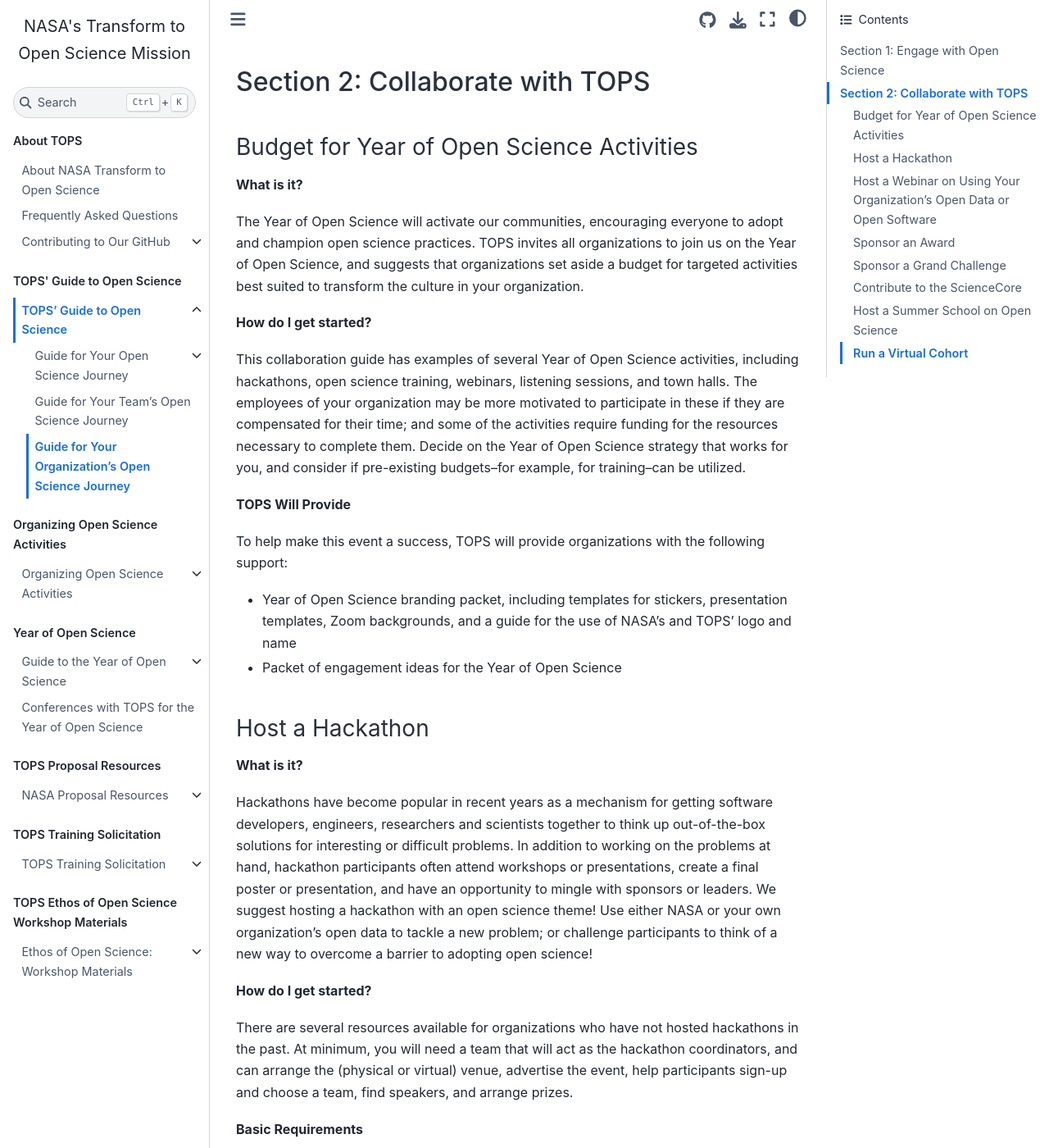
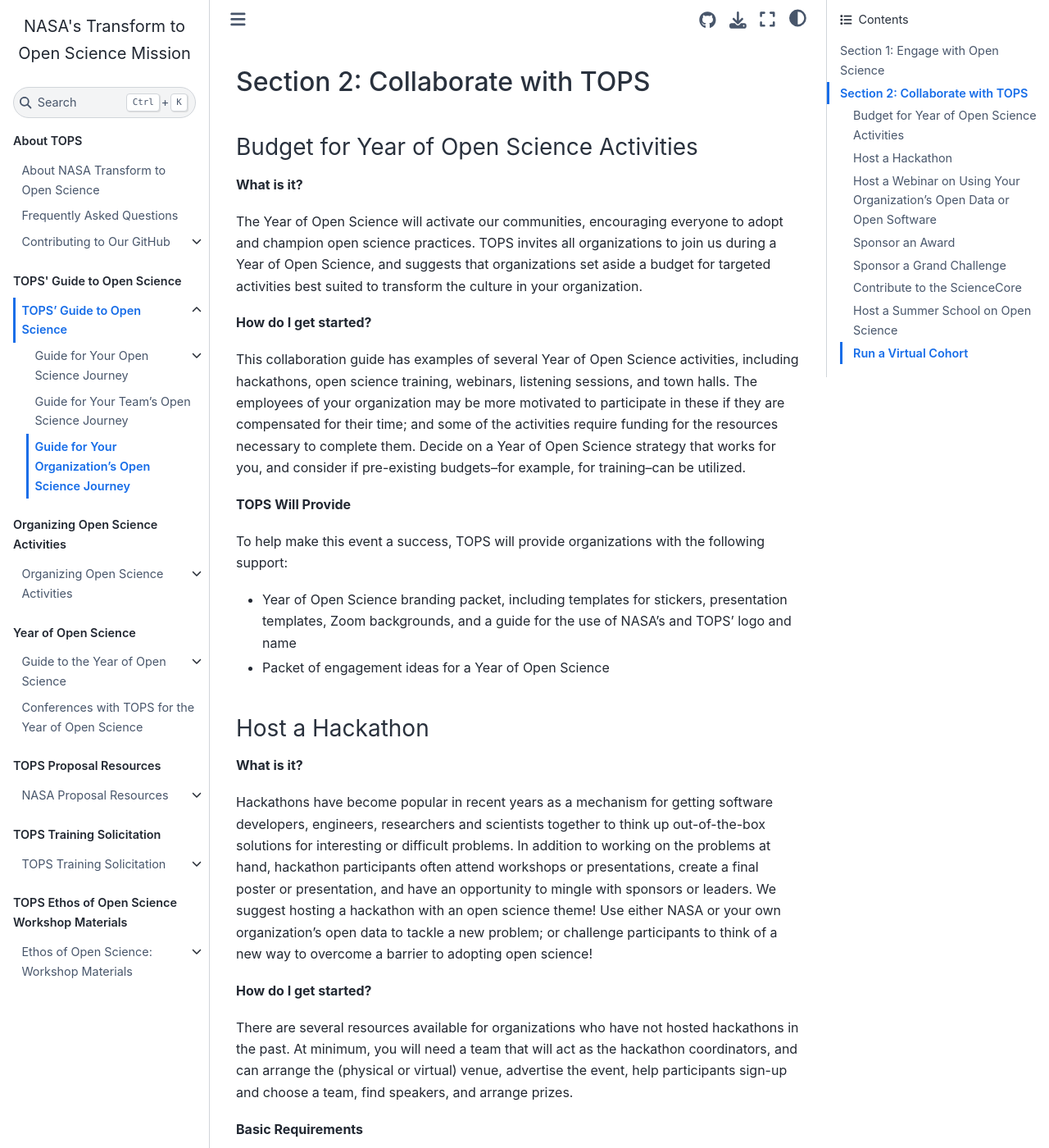
Before and after one commit to nasa/Transform-to-Open-Science-Book, a Jupyter Book: the page built from Open_Science_Cookbook/Your_Organizations_Open_Science_Journey.md, in a window 1280 px wide and 1400 px high, scrolled down 11759 px. Shown: the whole window at 82% size. Built offline with Jupyter Book 1.0.4 settings and Sphinx 7.4.7 and the Sphinx Book theme 1.1.4, drawn with Linux system fonts in a browser that asks for light colours; some of the changed text lies outside the part shown.

Commit message:
Update Your_Organizations_Open_Science_Journey.md
the Year of Open Science --> A Year of Open Science

```diff
--- a/Open_Science_Cookbook/Your_Organizations_Open_Science_Journey.md
+++ b/Open_Science_Cookbook/Your_Organizations_Open_Science_Journey.md
@@ -28,7 +28,7 @@
 * Examples (provide links) of publications that followed the open science policies that you are highlighting. The projects chosen may not be good examples of every open science principle, and that is okay! Describe what was done well, and point to the relevant organizational practice and/or policy.
 
 ### Join the TOPS Movement
-To help catalyze the move to open science and support changing cultural norms, NASA is championing the Transform to Open Science (TOPS) mission. As part of that mission, NASA has decreed that [**2023 as the Year Of Open Science**](https://github.com/nasa/Transform-to-Open-Science/blob/main/Year_of_Open_Science_Guide/readme.md). But it does not stop there. TOPS is a growing, global initiative rooted in community values that aims to spark change and inspire broad open science engagement. Through TOPS [four areas of action](https://github.com/nasa/Transform-to-Open-Science#implementation), the mission will increase awareness about open science, provide learning resources, and host and co-host events to support a cultural transition to open science.
+To help catalyze the move to open science and support changing cultural norms, NASA is championing the Transform to Open Science (TOPS) mission. As part of that mission, NASA has decreed that [**2023 as a Year Of Open Science**](https://github.com/nasa/Transform-to-Open-Science/blob/main/Year_of_Open_Science_Guide/readme.md). But it does not stop there. TOPS is a growing, global initiative rooted in community values that aims to spark change and inspire broad open science engagement. Through TOPS [four areas of action](https://github.com/nasa/Transform-to-Open-Science#implementation), the mission will increase awareness about open science, provide learning resources, and host and co-host events to support a cultural transition to open science.
 
 **Through collaboration with other organizations, NASA will support and enable the scientific community to move towards open science.** The following list of planned activities represents the areas in which TOPS aims to take action to transform towards open science. If you and your organization are ready to add your strength--via your people, resources, and work--to this transformation, we invite you to join us in these areas of action.
 
@@ -188,17 +188,17 @@
 
 **What is it?**
 
-The Year of Open Science will activate our communities, encouraging everyone to adopt and champion open science practices. TOPS invites all organizations to join us on the Year of Open Science, and suggests that organizations set aside a budget for targeted activities best suited to transform the culture in your organization.
+The Year of Open Science will activate our communities, encouraging everyone to adopt and champion open science practices. TOPS invites all organizations to join us during a Year of Open Science, and suggests that organizations set aside a budget for targeted activities best suited to transform the culture in your organization.
 
 **How do I get started?**
 
-This collaboration guide has examples of several Year of Open Science activities, including hackathons, open science training, webinars, listening sessions, and town halls. The employees of your organization may be more motivated to participate in these if they are compensated for their time; and some of the activities require funding for the resources necessary to complete them. Decide on the Year of Open Science strategy that works for you, and consider if pre-existing budgets–for example, for training–can be utilized.
+This collaboration guide has examples of several Year of Open Science activities, including hackathons, open science training, webinars, listening sessions, and town halls. The employees of your organization may be more motivated to participate in these if they are compensated for their time; and some of the activities require funding for the resources necessary to complete them. Decide on a Year of Open Science strategy that works for you, and consider if pre-existing budgets–for example, for training–can be utilized.
 
 **TOPS Will Provide**
 
 To help make this event a success, TOPS will provide organizations with the following support:
 * Year of Open Science branding packet, including templates for stickers, presentation templates, Zoom backgrounds, and a guide for the use of NASA’s and TOPS’ logo and name
-* Packet of engagement ideas for the Year of Open Science
+* Packet of engagement ideas for a Year of Open Science
 
 ### Host a Hackathon
 
```
